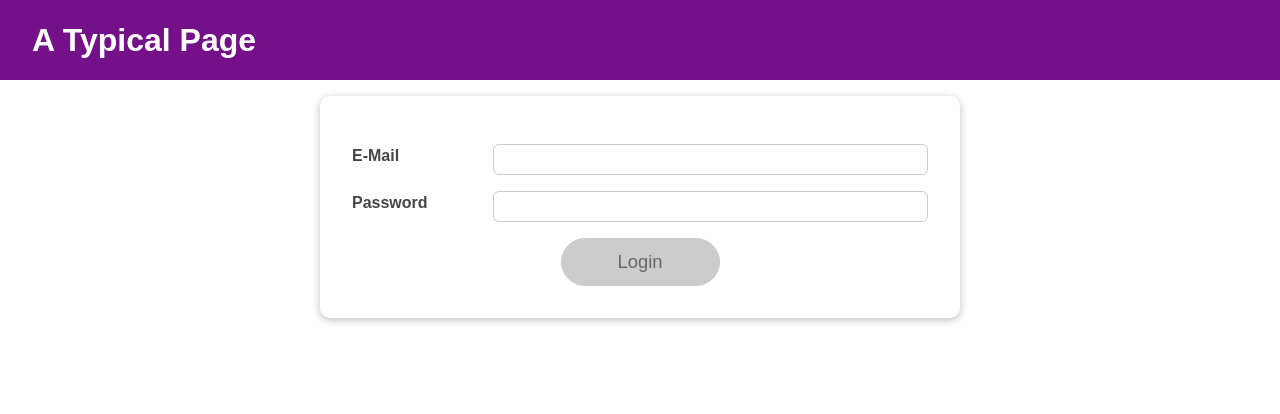
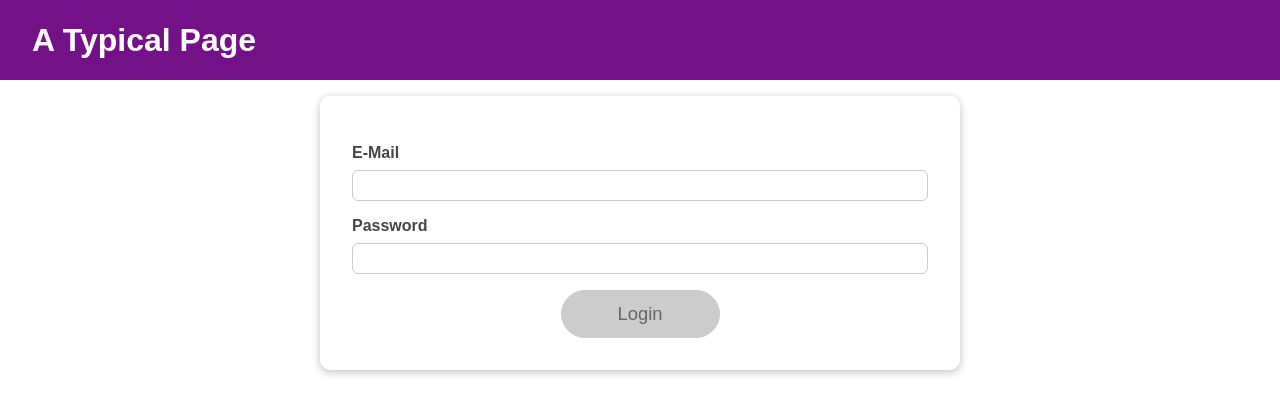
Before and after one commit to lokeshpatidar14/MyReactApps, a React (Create React App) app: page / in a window 1280 px wide. Shown: the top 414 px of the page. Built offline with nearby package versions, Linux system fonts and the light colour scheme.

Commit message:
update3.1

```diff
--- /dev/null
+++ b/src/components/Input/Input.js
@@ -0,0 +1,21 @@
+import React from "react";
+import classes from "./Input.module.css";
+
+const Input = (props) => {
+  const { id, label, type, value, onChange, onBlur, isValid } = props;
+
+  return (
+    <div className={`${classes.control} ${isValid === false ? classes.invalid : ""}`}>
+      <label htmlFor={id}>{label}</label>
+      <input
+        type={type}
+        id={id}
+        value={value}
+        onChange={onChange}
+        onBlur={onBlur}
+      />
+    </div>
+  );
+};
+
+export default Input;
--- /dev/null
+++ b/src/components/Input/Input.module.css
@@ -0,0 +1,44 @@
+.login {
+    width: 90%;
+    max-width: 40rem;
+    margin: 2rem auto;
+    padding: 2rem;
+  }
+
+  .control {
+    margin: 1rem 0;
+    display: flex;
+    align-items: stretch;
+    flex-direction: column;
+  }
+
+  .control label,
+  .control input {
+    display: block;
+  }
+
+  .control label {
+    font-weight: bold;
+    flex: 1;
+    color: #464646;
+    margin-bottom: 0.5rem;
+  }
+
+  .control input {
+    flex: 3;
+    font: inherit;
+    padding: 0.35rem 0.35rem;
+    border-radius: 6px;
+    border: 1px solid #ccc;
+  }
+
+  .control input:focus {
+    outline: none;
+    border-color: #4f005f;
+    background: #f6dbfc;
+  }
+
+  .control.invalid input {
+    border-color: red;
+    background: #fbdada;
+  }
--- a/src/components/Login/Login.js
+++ b/src/components/Login/Login.js
@@ -2,6 +2,7 @@ import React, { useState, useEffect, useReducer } from "react";
 import Card from "../UI/Card/Card";
 import classes from "./Login.module.css";
 import Button from "../UI/Button/Button";
+import Input from "../Input/Input";
 
 const emailReducer = (state, action) => {
   if (action.type === "USER_INPUT") {
@@ -74,34 +75,24 @@ const Login = (props) => {
   return (
     <Card className={classes.login}>
     <form onSubmit={submitHandler}>
-        <div
-          className={`${classes.control} ${
-            emailState.isValid === false ? classes.invalid : ""
-          }`}
-        >
-          <label htmlFor="email">E-Mail</label>
-          <input
+      <Input
+        id="email"
+        label="E-Mail"
         type="email"
-            id="email"
         value={emailState.value}
         onChange={emailChangeHandler}
         onBlur={validateEmailHandler}
+        isValid={emailIsValid}
       />
-        </div>
-        <div
-          className={`${classes.control} ${
-            passwordState.isValid === false ? classes.invalid : ""
-          }`}
-        >
-          <label htmlFor="password">Password</label>
-          <input
+      <Input
+        id="password"
+        label="Password"
         type="password"
-            id="password"
         value={passwordState.value}
         onChange={passwordChangeHandler}
         onBlur={validatePasswordHandler}
+        isValid={passwordIsValid}
       />
-        </div>
       <div className={classes.actions}>
         <Button type="submit" className={classes.btn} disabled={!formIsValid}>
           Login
```
Lines whose indentation alone changed are shown as unchanged.
